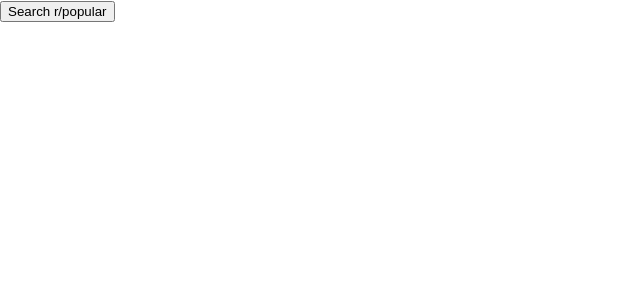
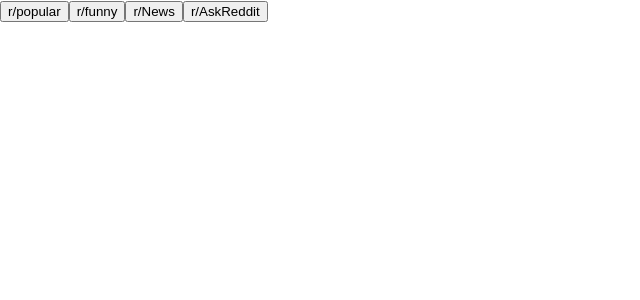
Before and after one commit to Abdul-Raheem2/redditapp, a React (Create React App) app: page / in a window 1280 px wide. Shown: the top 300 px of the page, without its empty margins (0-640 px from the left). Built offline with nearby package versions, Linux system fonts and the light colour scheme.

Commit message:
added other subreddits

```diff
--- a/src/app/AppLayout.js
+++ b/src/app/AppLayout.js
@@ -1,20 +1,26 @@
 import React from "react";
 import { useDispatch,useSelector } from "react-redux";
 
+import { clearPosts } from "../features/posts/postsSlice";
 import { fetchPosts } from "../features/posts/postsSlice";
 import { selectPosts } from "../features/posts/postsSlice";
 
+const subreddits = ['popular','funny','News','AskReddit']
 function AppLayout(){
     const dispatch = useDispatch();
-    function onClick(){
-        dispatch(fetchPosts("popular"));
+    function onClick(e){
+        dispatch(clearPosts());
+        dispatch(fetchPosts(e.target.value));
     }
     const posts = useSelector(selectPosts);
     return (
         <>
-            <button onClick={onClick}>Search r/popular</button>
+
+            {subreddits.map((subreddit)=>{
+                return <button onClick={onClick} value={subreddit}>r/{subreddit}</button>
+            })}
             {Object.values(posts).map((post)=>{
-                return <p>{post.text}</p>
+                return <p key={post.id}>{post.title}</p>
             })}
         </>
     )
--- a/src/features/posts/postsSlice.js
+++ b/src/features/posts/postsSlice.js
@@ -1,8 +1,8 @@
 import { createSlice, createAsyncThunk } from "@reduxjs/toolkit";
 
 export const fetchPosts = createAsyncThunk('posts/fetchPosts', async (subreddit) => {
-    const response = await fetch('https://www.reddit.com/r/popular.json');
-    console.table(response.headers);
+    console.log(subreddit);
+    const response = await fetch(`https://www.reddit.com/r/${subreddit}.json`);
     const json = await response.json();
     return json.data.children.map((post) => post.data);
 })
@@ -10,12 +10,18 @@
 const postsSlice = createSlice({
     name:'posts',
     initialState: {},
-    reducers: {},
+    reducers: {
+        clearPosts: (state,action) => {
+            return {};
+        }
+    },
     extraReducers: {
         [fetchPosts.fulfilled]: (state,action) => {
             action.payload.forEach((post) => {
+                console.table(post);
                 state[post.id] = {
-                    text: post.selftext
+                    id: post.id,
+                    title: post.title
                 };
             });
         }
@@ -23,4 +29,5 @@
 });
 
 export const selectPosts = (state) => state.posts;
+export const {clearPosts} = postsSlice.actions;
 export default postsSlice.reducer;
```
